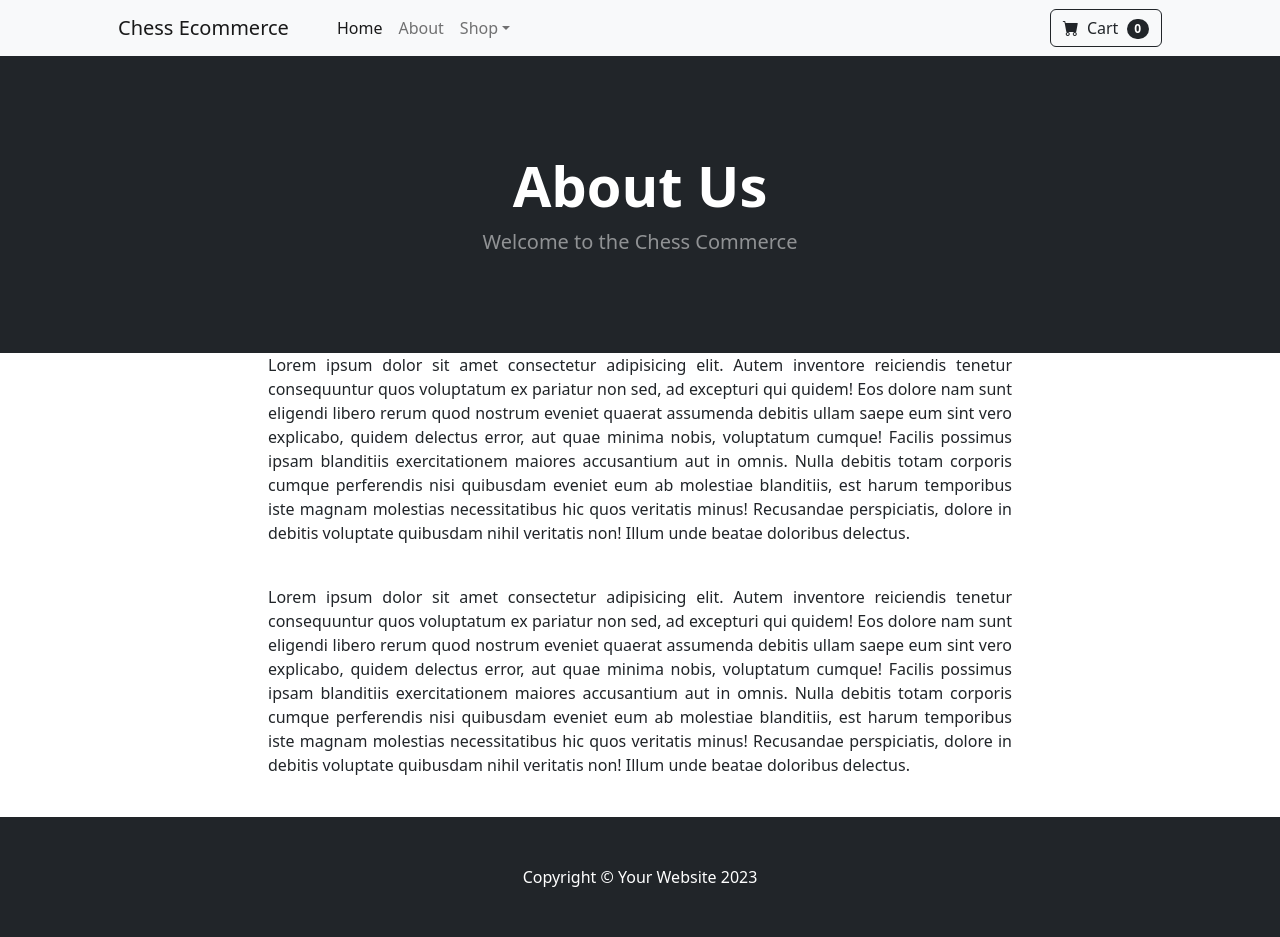
After one commit to nabin2004/The-Chess-Shop, a Django app: page /about/ in a window 1280 px wide. The commit adds this page. Run offline with Django 5.2, Linux system fonts and the light colour scheme; some libraries are stand-ins or nearby versions.

Commit message:
Added the about.html file

```diff
--- /dev/null
+++ b/chessCommerce/store/templates/about.html
@@ -0,0 +1,31 @@
+{% extends "base.html" %}
+
+{% block content %}
+        <!-- Header-->
+        <header class="bg-dark py-5">
+            <div class="container px-4 px-lg-5 my-5">
+                <div class="text-center text-white">
+                    <h1 class="display-4 fw-bolder">About Us</h1>
+                    <p class="lead fw-normal text-white-50 mb-0">Welcome to the Chess Commerce</p>
+                </div>
+            </div>
+        </header>
+        <div class="container">
+            <div class="row">
+                <center>
+                    <div class="col-8">
+                        <p align='justify'>
+                        Lorem ipsum dolor sit amet consectetur adipisicing elit. Autem inventore reiciendis tenetur consequuntur quos voluptatum ex pariatur non sed, ad excepturi qui quidem! Eos dolore nam sunt eligendi libero rerum quod nostrum eveniet quaerat assumenda debitis ullam saepe eum sint vero explicabo, quidem delectus error, aut quae minima nobis, voluptatum cumque! Facilis possimus ipsam blanditiis exercitationem maiores accusantium aut in omnis. Nulla debitis totam corporis cumque perferendis nisi quibusdam eveniet eum ab molestiae blanditiis, est harum temporibus iste magnam molestias necessitatibus hic quos veritatis minus! Recusandae perspiciatis, dolore in debitis voluptate quibusdam nihil veritatis non! Illum unde beatae doloribus delectus.
+                        </p>
+                        <br>
+                        <p align='justify'>
+                            Lorem ipsum dolor sit amet consectetur adipisicing elit. Autem inventore reiciendis tenetur consequuntur quos voluptatum ex pariatur non sed, ad excepturi qui quidem! Eos dolore nam sunt eligendi libero rerum quod nostrum eveniet quaerat assumenda debitis ullam saepe eum sint vero explicabo, quidem delectus error, aut quae minima nobis, voluptatum cumque! Facilis possimus ipsam blanditiis exercitationem maiores accusantium aut in omnis. Nulla debitis totam corporis cumque perferendis nisi quibusdam eveniet eum ab molestiae blanditiis, est harum temporibus iste magnam molestias necessitatibus hic quos veritatis minus! Recusandae perspiciatis, dolore in debitis voluptate quibusdam nihil veritatis non! Illum unde beatae doloribus delectus.
+                            </p>
+                        <br>
+
+                    </div>
+                </center>
+
+            </div>
+        </div>
+{% endblock content %}
--- a/chessCommerce/store/templates/navbar.html
+++ b/chessCommerce/store/templates/navbar.html
@@ -1,12 +1,12 @@
         <!-- Navigation-->
         <nav class="navbar navbar-expand-lg navbar-light bg-light">
             <div class="container px-4 px-lg-5">
-                <a class="navbar-brand" href="#!">Chess Ecommerce</a>
+                <a class="navbar-brand" href="{% url 'home' %}">Chess Ecommerce</a>
                 <button class="navbar-toggler" type="button" data-bs-toggle="collapse" data-bs-target="#navbarSupportedContent" aria-controls="navbarSupportedContent" aria-expanded="false" aria-label="Toggle navigation"><span class="navbar-toggler-icon"></span></button>
                 <div class="collapse navbar-collapse" id="navbarSupportedContent">
                     <ul class="navbar-nav me-auto mb-2 mb-lg-0 ms-lg-4">
-                        <li class="nav-item"><a class="nav-link active" aria-current="page" href="#!">Home</a></li>
-                        <li class="nav-item"><a class="nav-link" href="#!">About</a></li>
+                        <li class="nav-item"><a class="nav-link active" aria-current="page" href="{% url 'home' %}">Home</a></li>
+                        <li class="nav-item"><a class="nav-link" href="{% url 'about' %}">About</a></li>
                         <li class="nav-item dropdown">
                             <a class="nav-link dropdown-toggle" id="navbarDropdown" href="#" role="button" data-bs-toggle="dropdown" aria-expanded="false">Shop</a>
                             <ul class="dropdown-menu" aria-labelledby="navbarDropdown">
--- a/chessCommerce/store/urls.py
+++ b/chessCommerce/store/urls.py
@@ -4,4 +4,5 @@ from . import views
 
 urlpatterns = [
     path('home/', views.home, name="home"),
+    path('about/', views.about, name="about"),
 ]
--- a/chessCommerce/store/views.py
+++ b/chessCommerce/store/views.py
@@ -4,3 +4,6 @@ from .models import Product
 def home(request):
     products = Product.objects.all()
     return render(request, 'home.html', {'products':products})
+
+def about(request):
+    return render(request, 'about.html')
```
